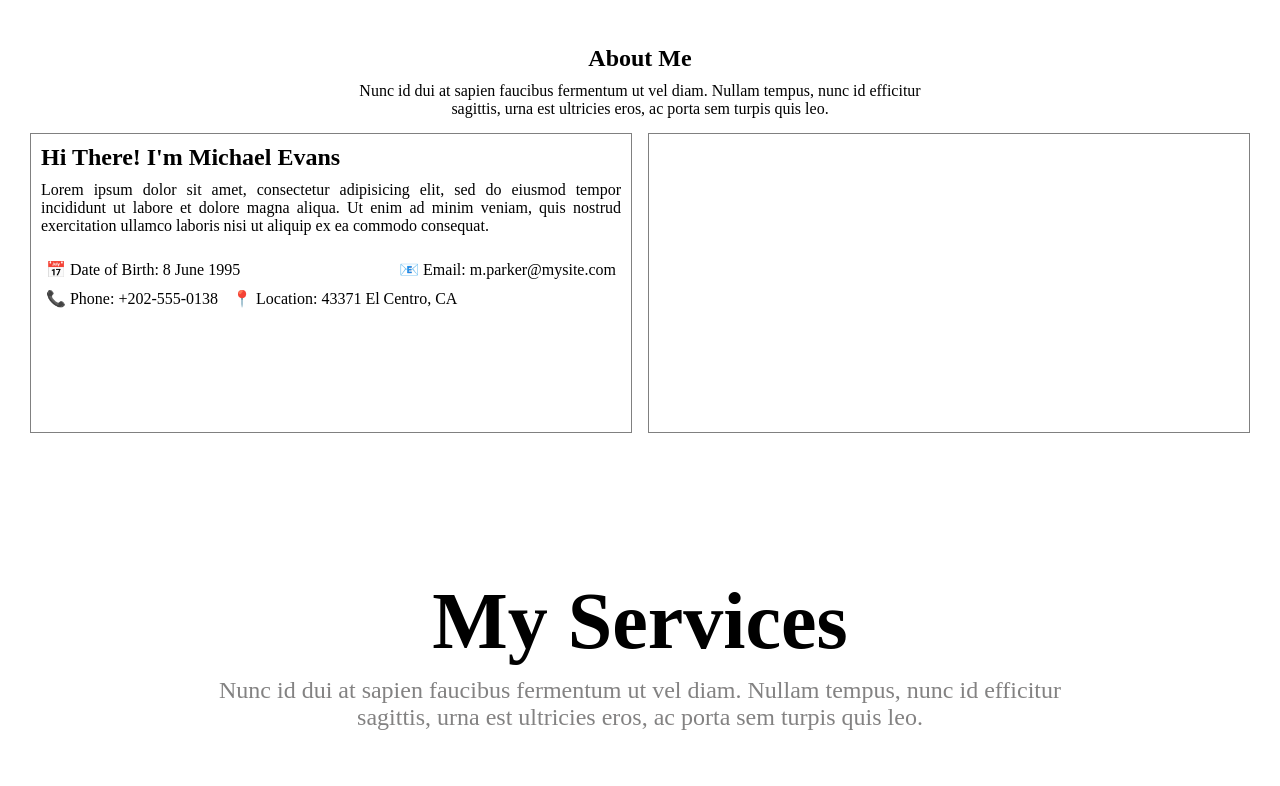
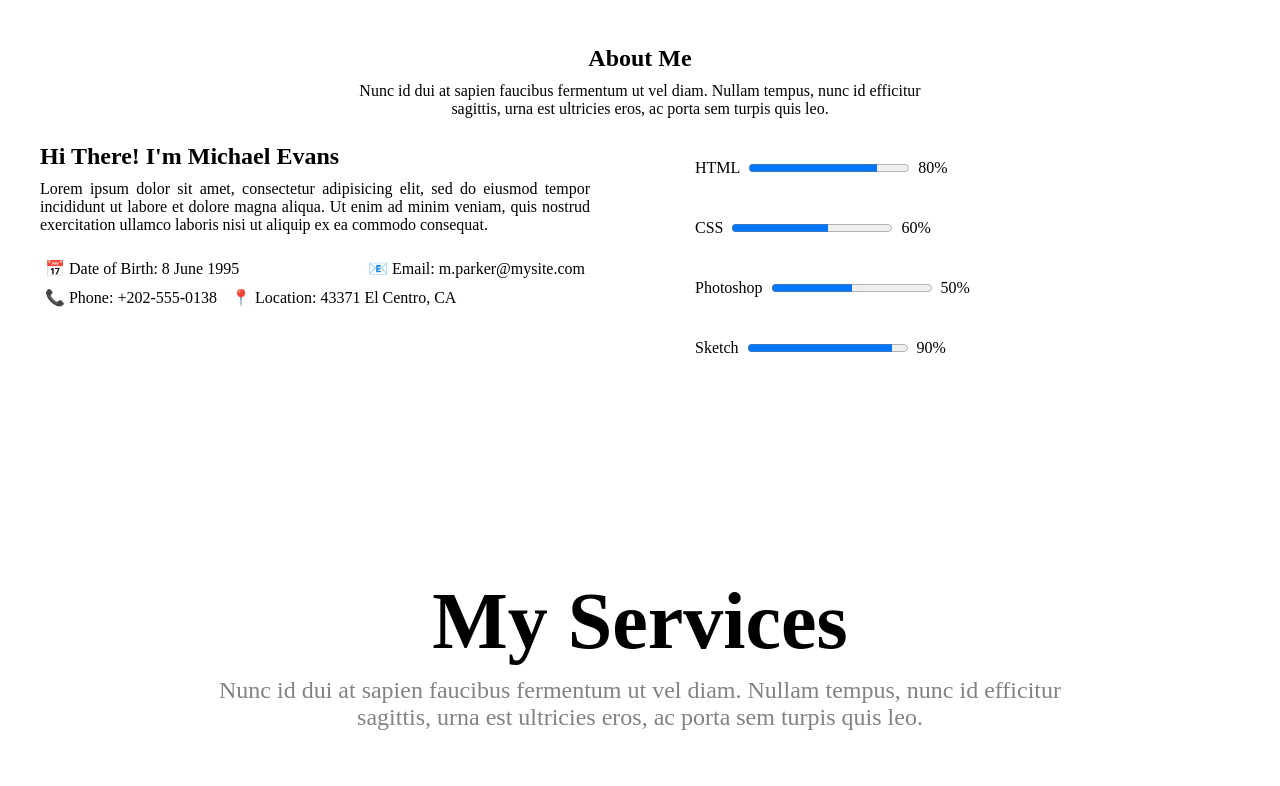
Before and after one commit to evans202288-ctrl/second-project, a plain HTML site: page index.html in a window 1280 px wide. Shown: the part 900-1686 px from the top of the page. Drawn offline with Linux system fonts and the light colour scheme.

Commit message:
added new content

```diff
--- a/index.css
+++ b/index.css
@@ -98,14 +98,18 @@ header{
 .first div{
     width: 50%;
     height: 300px;
-    border: 1px solid gray;
+    /* border: 1px solid gray; */
 }
 
 .first{
     display: flex;
-    gap: 1rem;
+    gap: 5rem;
     text-align: justify;
     margin-bottom: 10%;
+}
+
+.skills{
+    line-height: 50px;
 }
 
 .Child div{
--- a/index.html
+++ b/index.html
@@ -56,7 +56,28 @@
             </ul>
             </p>
             </div>
-                 <div>
+                 <div class="skills">
+
+                    <p>
+                        <span class="label">HTML</span>
+    <progress value="80" max="100"></progress>
+    <span class="percent">80%</span>
+                    </p>
+                    <p>
+                        <span class="label">CSS</span>
+    <progress value="60" max="100"></progress>
+    <span class="percent">60%</span>
+                    </p>
+                    <p>
+                        <span class="label">Photoshop</span>
+    <progress value="50" max="100"></progress>
+    <span class="percent">50%</span>
+                    </p>
+                    <p>
+                    <span class="label">Sketch</span>
+    <progress value="90" max="100"></progress>
+    <span class="percent">90%</span>
+                    </p>
                  </div>
             </section>
 
```
